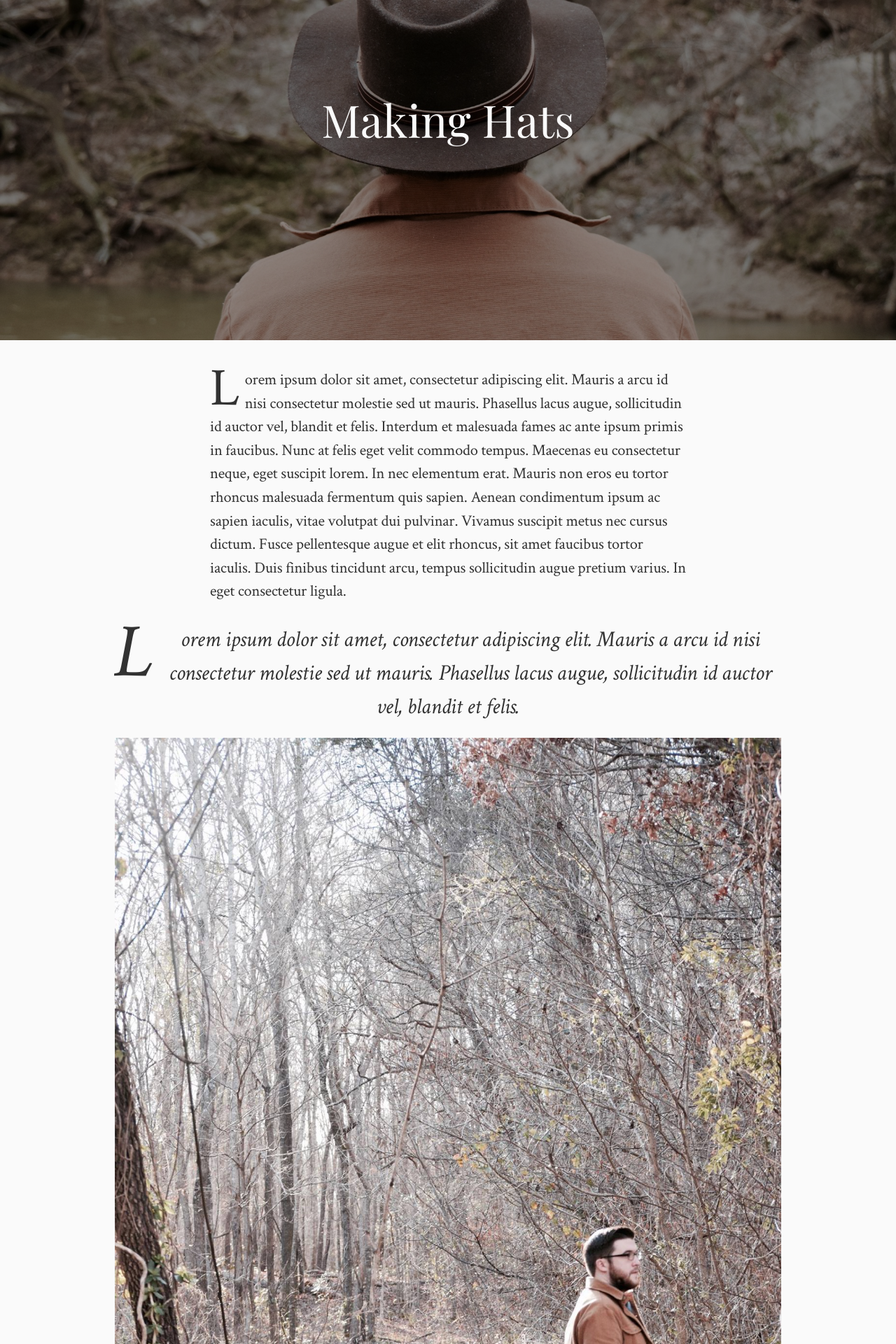
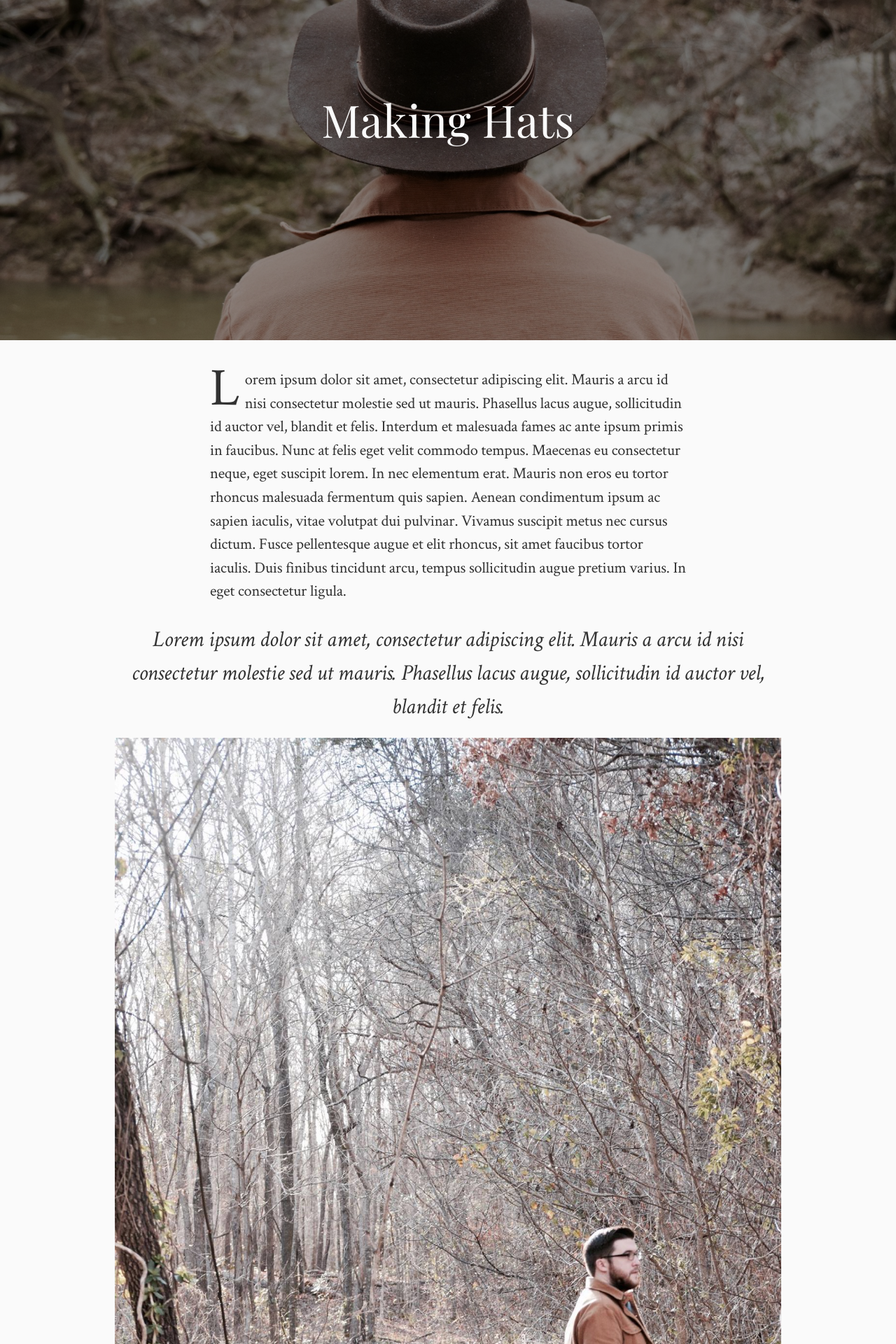
Before and after one commit to jtgry/blog, a Jekyll site: the page built from _posts/2016-05-30-making-hats.md, in a window 1280 px wide. Shown: the part 361-2281 px from the top of the page at 70% size. Built offline with Jekyll 4.4.1, drawn with Linux system fonts in a browser that asks for light colours; nearby versions of some CDN libraries; some web fonts are replaced.

Commit message:
CSS updates

```diff
--- a/_includes/footer.html
+++ b/_includes/footer.html
@@ -1,11 +1,5 @@
 <footer class="site-footer">
-
-  <div class="wrapper">
-
-    <h2 class="footer-heading">{{ site.title }}</h2>
-
-  </div>
-
+  <h2 class="footer-heading">{{ site.title }}</h2>
 </footer>
 <script src="//cdnjs.cloudflare.com/ajax/libs/jquery/1.8.0/jquery.min.js"></script>
 <script src="/js/scripts.js"></script>
--- a/_includes/head.html
+++ b/_includes/head.html
@@ -8,6 +8,7 @@
   <link href='https://fonts.googleapis.com/css?family=Playfair+Display:400,400italic,700,700italic' rel='stylesheet' type='text/css'>
   <link href='https://fonts.googleapis.com/css?family=Crimson+Text:400,400italic' rel='stylesheet' type='text/css'>
   <link href='https://fonts.googleapis.com/css?family=Montserrat:400,700' rel='stylesheet' type='text/css'>
+
   <link rel="stylesheet" href="{{ "/css/main.css" | prepend: site.baseurl }}">
   <link rel="stylesheet" href="{{ "/css/animate.css" | prepend: site.baseurl }}">
   <link rel="canonical" href="{{ page.url | replace:'index.html','' | prepend: site.baseurl | prepend: site.url }}">
--- a/_includes/header.html
+++ b/_includes/header.html
@@ -1,10 +1,10 @@
 <header class="site-header">
-  <a class="site-title" href="{{ site.baseurl }}/">{{ site.title }}</a>
+  <a class="site-title animated fadeIn" href="{{ site.baseurl }}/">{{ site.title }}</a>
 </header>
 
 <nav class="site-nav">
   <div class="trigger">
-    <a class="page-link animated fadeIn" href="{{ site.baseurl }}/">Home</a>
+    <a class="page-link" href="{{ site.baseurl }}/">Home</a>
     {% for my_page in site.pages %}
       {% if my_page.title %}
       <a class="page-link" href="{{ my_page.url | prepend: site.baseurl }}">{{ my_page.title }}</a>
--- a/_sass/_base.scss
+++ b/_sass/_base.scss
@@ -62,6 +62,7 @@ p {
   line-height: .5;
   font-weight: 400;
 }
+
 
 
 /**
@@ -151,6 +152,16 @@ blockquote {
         margin-bottom: 0;
     }
 }
+.post-content blockquote p:first-of-type:first-letter {
+  font-family: $base-font-family;
+  font-size: 2rem;
+  font-weight: $base-font-weight;
+  letter-spacing: $base-letter-spacing;
+  line-height: $base-line-height;
+  float: none;
+  margin: 0;
+  padding: 0;
+}
 
 
 
```
